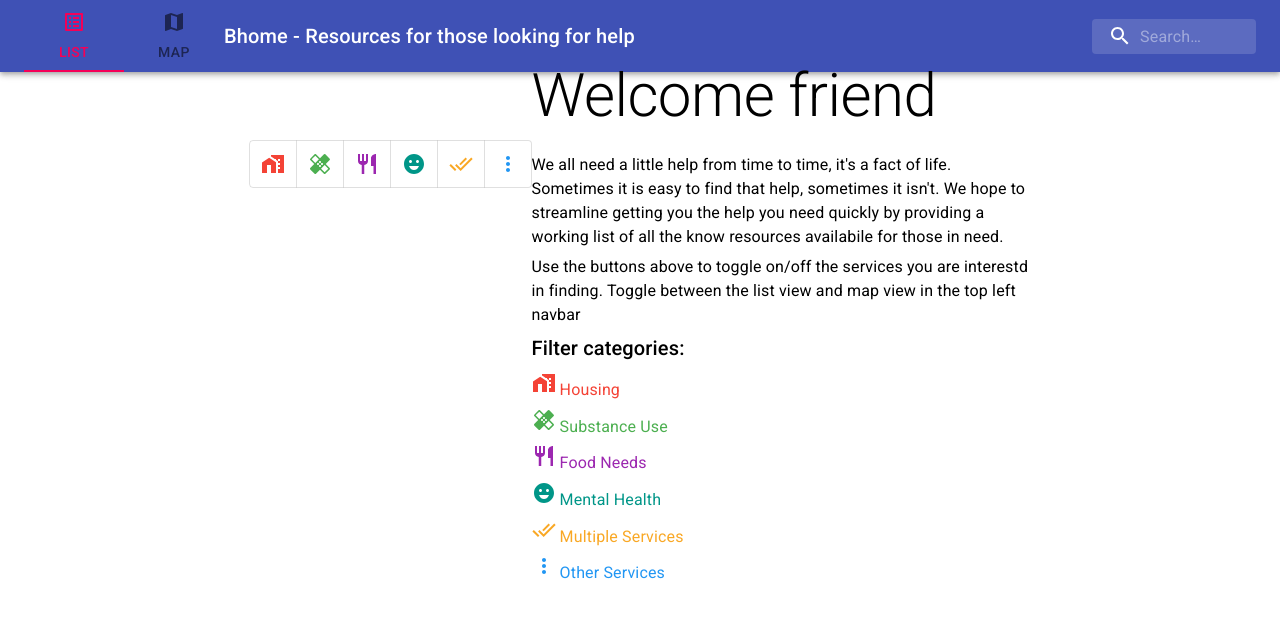
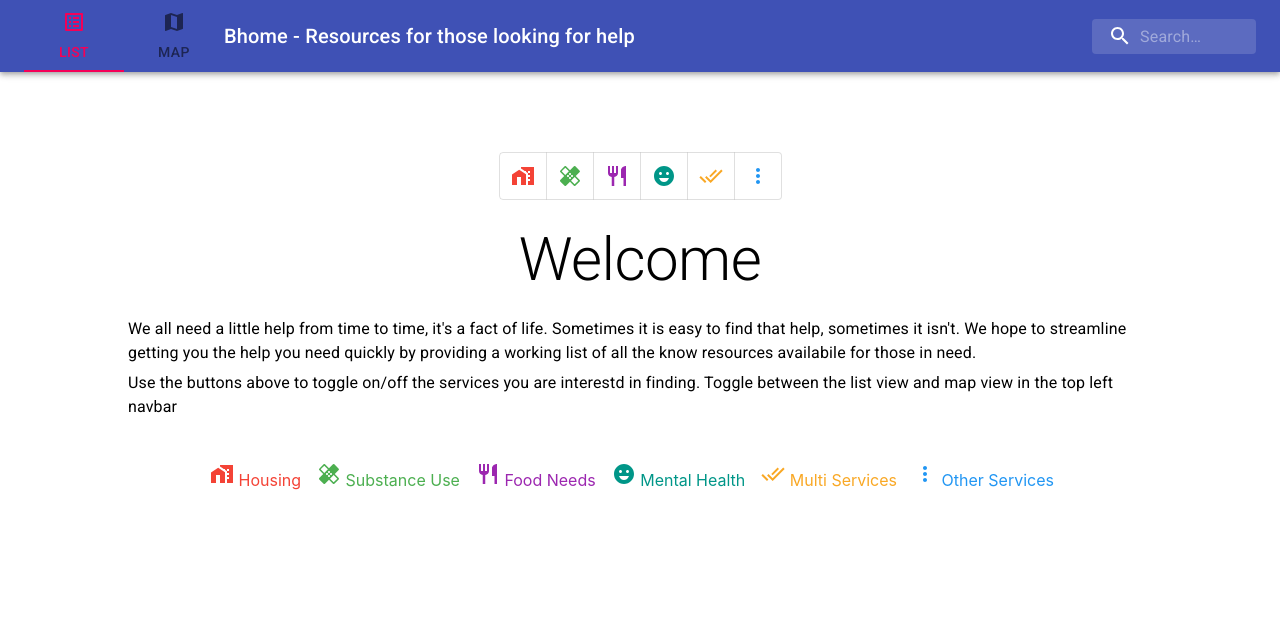
Before and after one commit to clubkemp/bhome, a React (Create React App) app: page / in a window 1280 px wide. Shown: the top 618 px of the page. Built offline with nearby package versions, Linux system fonts and the light colour scheme.

Commit message:
welcome section formatting mostly in place

```diff
--- a/src/App.js
+++ b/src/App.js
@@ -92,10 +92,14 @@ function App() {
     <div>
     <SearchAppBar value={search} handleSearch={handleSearch} handleView={handleView} view={view}/>
     <Grid container justify="center" spacing={3}>
-      <Box mt={10}>
-        <FilterBtns filter={filter} handleFilters={handleFilters} mx="auto"/>
-      </Box>
-      {filter.length===0 ? <Welcome />: null}
+      <Grid container item xs={12} justify="center">
+        <Box mt={10}>
+          <FilterBtns filter={filter} handleFilters={handleFilters} mx="auto"/>
+        </Box>
+      </Grid>
+      <Grid item container justify="center">
+        {filter.length===0 ? <Welcome />: null}
+      </Grid>
       {(view==="list" ? <Directory handleZoomTo={handleZoomTo} data={(search.length > 0 ? searchedData : filteredData)} /> : <MapComp mapExtent={mapExtent} data={(search.length > 0 ? searchedData : filteredData)}/>)}
     </Grid>
 
--- a/src/components/Welcome/index.js
+++ b/src/components/Welcome/index.js
@@ -1,5 +1,6 @@
 import React from 'react';
 import Typography from '@material-ui/core/Typography';
+import Grid from '@material-ui/core/Grid';
 import { makeStyles } from '@material-ui/core/styles';
 import { red, green, blue, yellow, purple, teal  } from '@material-ui/core/colors';
 
@@ -14,7 +15,6 @@ import MoreVertIcon from '@material-ui/icons/MoreVert';
 const useStyles = makeStyles({
   root: {
     width: "80%",
-    maxWidth: 500,
   },
   red: {
     color: red[500],
@@ -34,6 +34,9 @@ const useStyles = makeStyles({
   blue: {
     color: blue[500],
   },
+  key:{
+      marginTop:"30px"
+  }
 });
 
 
@@ -46,38 +49,44 @@ export default function Welcome() {
 
   return (
     <div className={classes.root}>
-      <Typography variant="h2" gutterBottom>
-        Welcome friend
+      <Grid container >
+        <Grid container  justify="center"item xs={12}>
+            <Typography variant="h2" gutterBottom align="center">
+                Welcome
             </Typography>
-      <Typography variant="body1" gutterBottom>
+        </Grid>
+        <Grid container item  xs={12} >
+            <Grid item sm={12}>
+                <Typography variant="body1" gutterBottom >
                     We all need a little help from time to time, it's a fact of life. Sometimes it is easy to find that help, sometimes it isn't. We hope to streamline getting you the help you
                     need quickly by providing a working list of all the know resources availabile for those in need.
                 </Typography>
-      <Typography variant="body1" gutterBottom>
+                <Typography variant="body1" gutterBottom >
                     Use the buttons above to toggle on/off the services you are interestd in finding. Toggle between the list view and map view in the top left navbar
                 </Typography>
-      <Typography variant="h6" gutterBottom>
-        Filter categories:
-      </Typography>
-      <Typography className={classes.red}variant="body1"  gutterBottom>
+            </Grid>
+            <Grid className={classes.key}container item sm={12} spacing={2} justify="center">
+                <Grid item className={classes.red} >
                     <HomeWorkIcon /> Housing
-      </Typography>
-      <Typography className={classes.green}variant="body1"  gutterBottom>
+                </Grid>
+                <Grid item className={classes.green} >
                     <HealingIcon /> Substance Use
-      </Typography>
-      <Typography className={classes.purple}variant="body1"  gutterBottom>
+                </Grid>
+                <Grid item className={classes.purple} >
                     <RestaurantIcon /> Food Needs
-      </Typography>
-      <Typography className={classes.teal}variant="body1"  gutterBottom>
+                </Grid >
+                <Grid item className={classes.teal} >
                     <EmojiEmotionsIcon /> Mental Health
-      </Typography>
-      <Typography className={classes.yellow}variant="body1"  gutterBottom>
-        < DoneAllIcon /> Multiple Services
-      </Typography>
-      <Typography className={classes.blue}variant="body1"  gutterBottom>
+                </Grid>
+                <Grid item className={classes.yellow} >
+                    < DoneAllIcon /> Multi Services
+                </Grid>
+                <Grid item className={classes.blue} >
                     <MoreVertIcon /> Other Services
-      </Typography>
-
+                </Grid>
+            </Grid>
+      </Grid>
+        </Grid>
     </div>
   );
 }
```
Also changed, not shown: 1 other file (tests, documents, lock files or other folders). Lines whose indentation alone changed are shown as unchanged.
